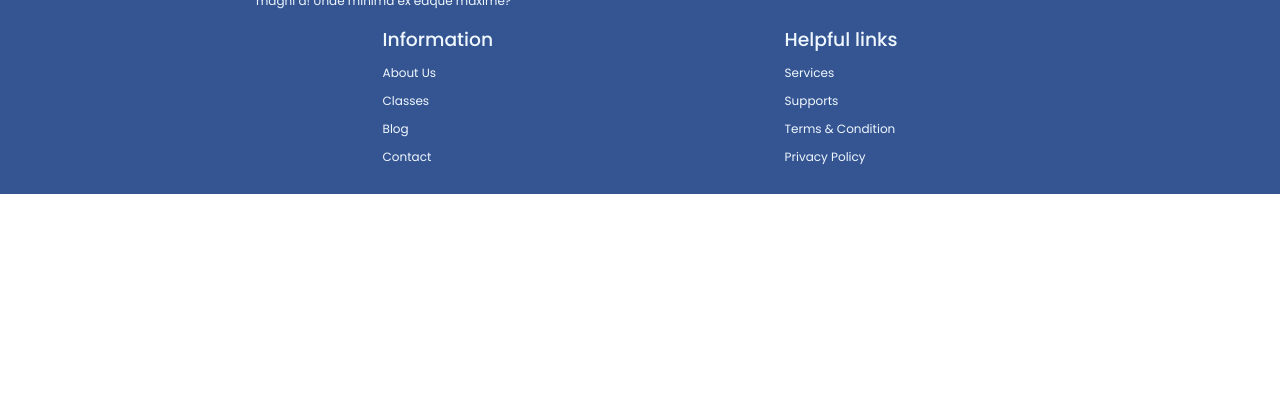
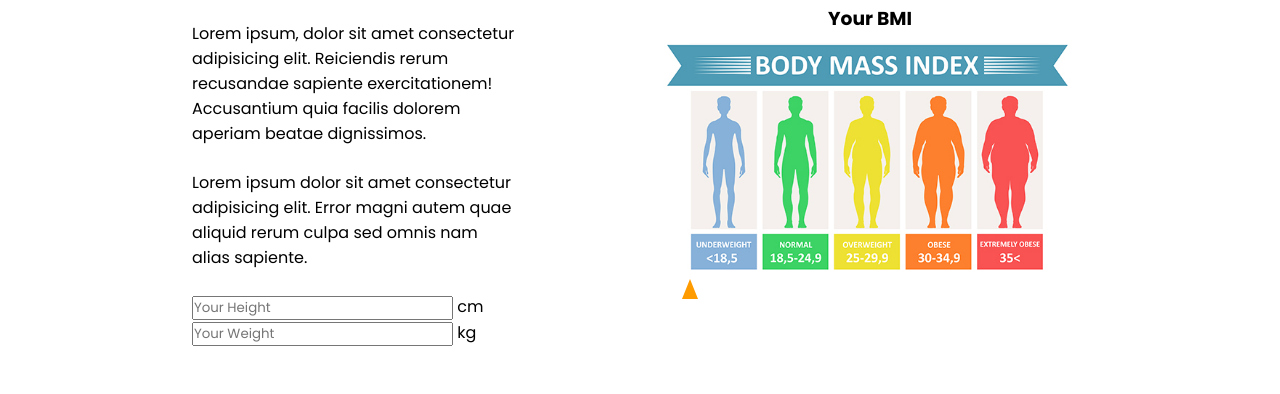
Before and after one commit to wvazabi/Sport-Center, a plain HTML site: page index.html in a window 1280 px wide. Shown: the part 2052-2446 px from the top of the page. Before the commit the page ends 2246 px from the top, so only its background shows below. Drawn offline with Linux system fonts and the light colour scheme.

Commit message:
Add BMI calculator

```diff
--- a/index.html
+++ b/index.html
@@ -115,6 +115,41 @@
           </div>
         </div>
       </section>
+      <section class="bmi">
+        <div class="bmi-content">
+          <h2>BMI Calculator</h2>
+          <p>
+            Lorem ipsum, dolor sit amet consectetur adipisicing elit. Reiciendis
+            rerum recusandae sapiente exercitationem! Accusantium quia facilis
+            dolorem aperiam beatae dignissimos.
+          </p>
+          <p>
+            Lorem ipsum dolor sit amet consectetur adipisicing elit. Error magni
+            autem quae aliquid rerum culpa sed omnis nam alias sapiente.
+          </p>
+          <div class="calculator">
+            <input
+              type="text"
+              id="height"
+              name="height"
+              placeholder="Your Height"
+            />
+            <label for="height"> cm </label>
+            <input
+              type="text"
+              id="weight"
+              name="weight"
+              placeholder="Your Weight"
+            />
+            <label for="weight"> kg </label>
+          </div>
+        </div>
+        <div class="bmi-index">
+          <h3>Your BMI</h3>
+          <img src="/Assets/bmi-index.jpg" alt="BMI Index" class="bmi-img" />
+          <div class="arrow-up"></div>
+        </div>
+      </section>
     <footer>
       <div class="footer-container">
         <img src="/Assets/logo.png" alt="Logo" />
```
